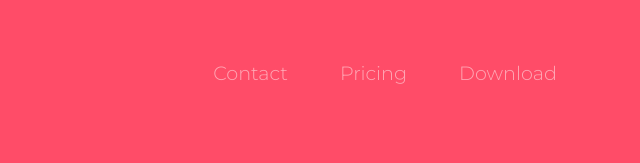
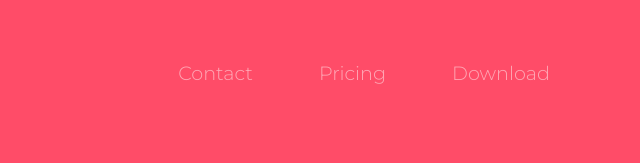
Before and after one commit to JoserroRam/cv, a plain HTML site: page index.html in a window 1280 px wide. Shown: the top 163 px of the page, 505-1145 px from the left. Drawn offline with nearby package versions, Linux system fonts and the light colour scheme.

Commit message:
More progress

```diff
--- a/css/styles.css
+++ b/css/styles.css
@@ -30,7 +30,7 @@ h1{
 }
 
 .nav-item{
-  padding: 0 18px;
+  padding: 0 25px;
 }
 
 .nav-link{
```
